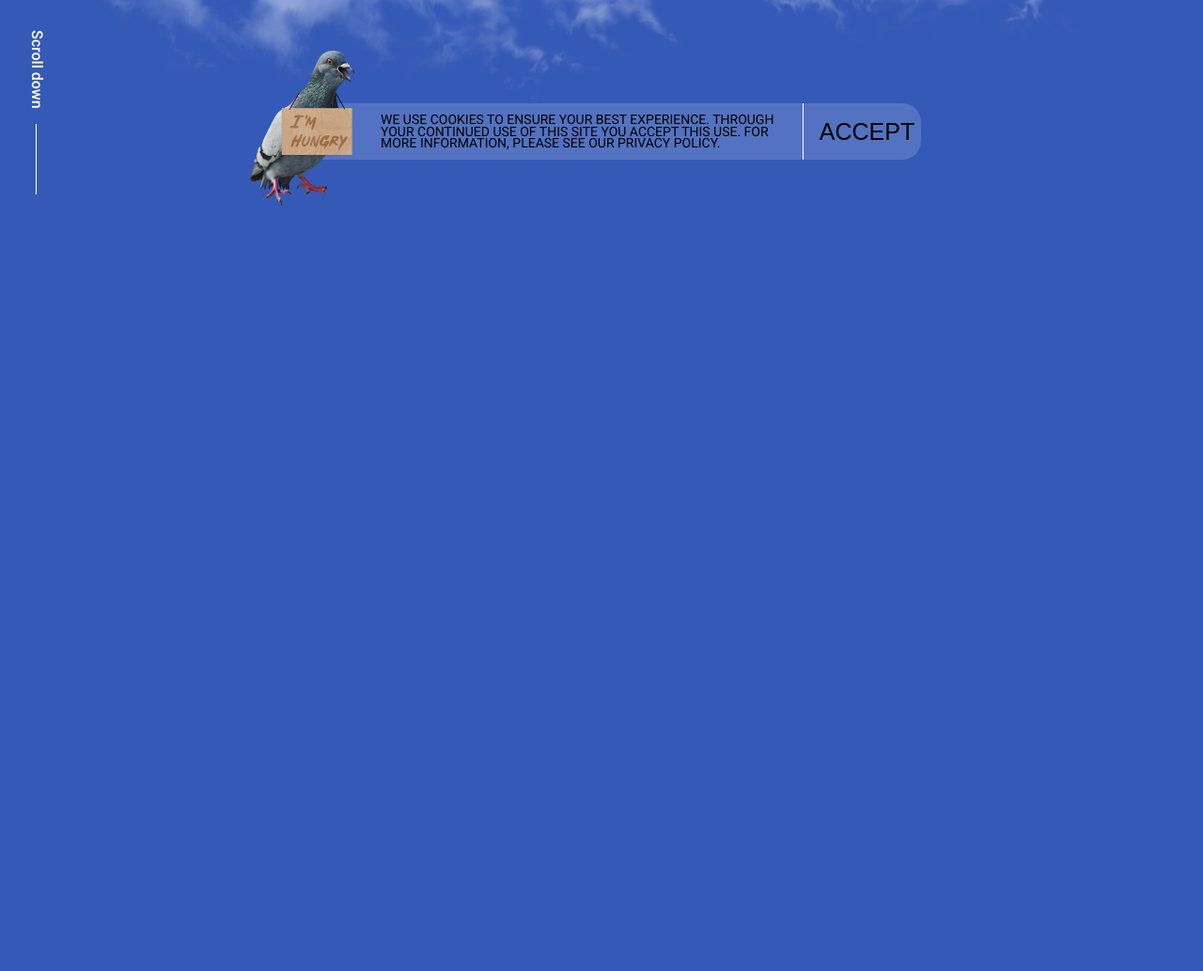
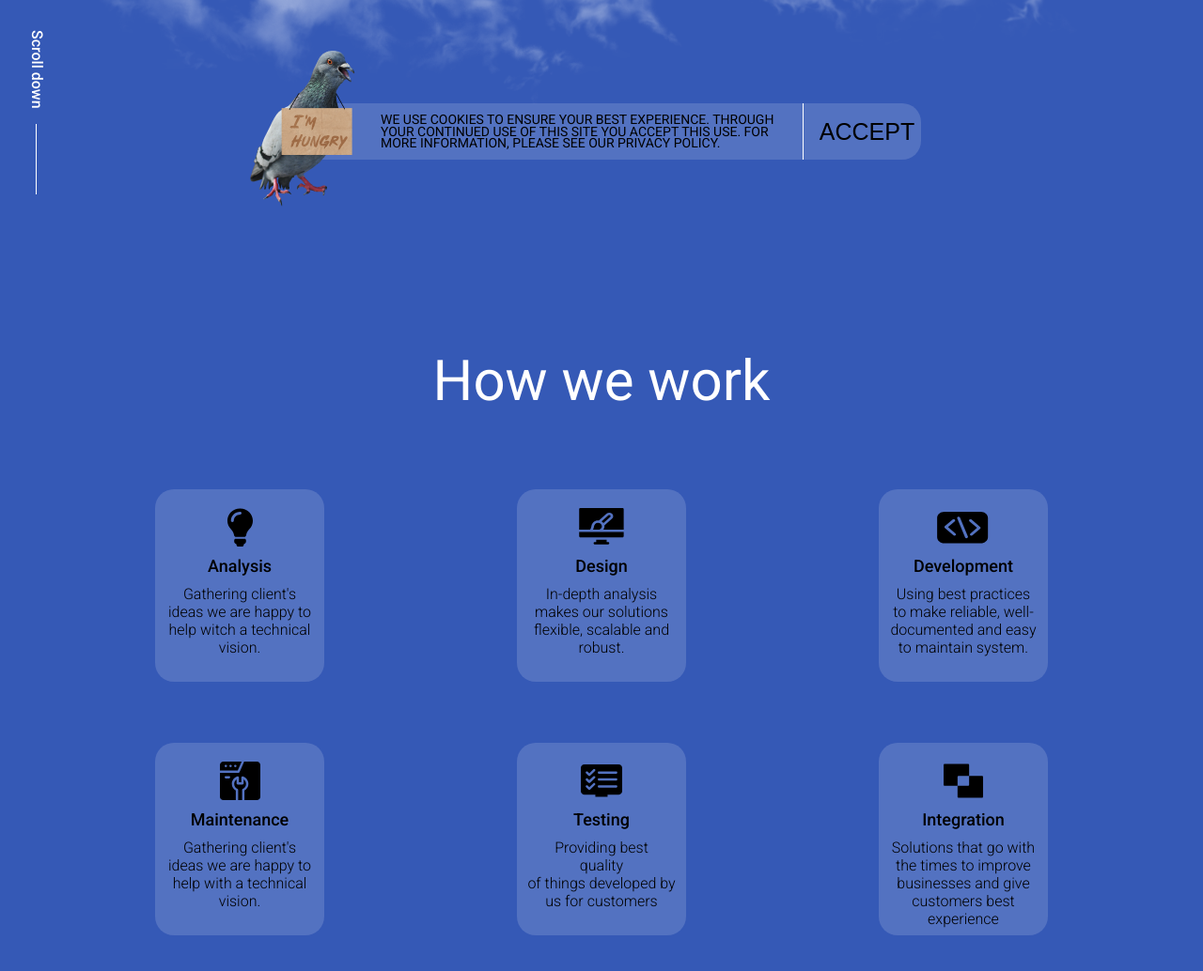
Before and after one commit to Ivanonic/first_site_SASS_NPM, a website: page index.html in a window 1280 px wide. Shown: the part 580-1614 px from the top of the page at 94% size. Before the commit the page ends 880 px from the top, so only its background shows below. Drawn offline with nearby package versions, Linux system fonts and the light colour scheme; files that its build step writes are made by us from their sources.

Commit message:
add of work section

```diff
--- a/index.html
+++ b/index.html
@@ -82,6 +82,65 @@
                 </div>
             </div>
         </section>
+
+        <section class="work_section">
+            <div class="container">
+                <div class="work">
+                    <h2 class="work_title">How we work</h2>
+                    <div class="work_cards-wrapper">
+
+                        <figure class="info-card card-analysis" aria-label="info card analysis">
+                            <svg class="info-card_icon icon-analysis" aria-label="info card analysis icon">
+                                <use href="assets/analysis.svg#analysis-icon" aria-label="sprites svg card analysis icon"></use>
+                            </svg>
+                            <h3 class="info-card_title" aria-label="info card title (1)">Analysis</h3>
+                            <p class="info-card_description card-description1" aria-label="info card description">Gathering client's ideas we are happy to help witch a technical vision.</p>
+                        </figure>
+
+                        <figure class="info-card card-design" aria-label="info card design">
+                            <svg class="info-card_icon icon-design" aria-label="info card design icon">
+                                <use href="assets/web-design.svg#design-icon" aria-label="sprites svg card design icon"></use>
+                            </svg>
+                            <h3 class="info-card_title" aria-label="info card title (2)">Design</h3>
+                            <p class="info-card_description card-description" V\aria-label="info card description">In-depth analysis makes our solutions flexible, scalable and robust.</p>
+                        </figure>
+
+                        <figure class="info-card card-development" aria-label="info card development">
+                            <svg class="info-card_icon icon-development" aria-label="info card development icon">
+                                <use href="assets/dev.svg#development-icon" aria-label="sprites svg card development icon"></use>
+                            </svg>
+                            <h3 class="info-card_title" aria-label="info card title (3)">Development</h3>
+                            <p class="info-card_description card-description3">Using best practices to make reliable, well-documented and easy to maintain system.</p>
+                        </figure>
+
+                        <figure class="info-card card-maintenance" aria-label="info card maintenance">
+                            <svg class="info-card_icon icon-maintenance" aria-label="info card maintenance icon">
+                                <use href="assets/card_4.svg#maintenance-icon" aria-label="sprites svg card maintenance icon"></use>
+                            </svg>
+                            <h3 class="info-card_title" aria-label="info card title (4)">Maintenance</h3>
+                            <p class="info-card_description card-description2">Gathering client's ideas we are happy to help with a technical vision.</p>
+                        </figure>
+
+                        <figure class="info-card card-testing" aria-label="info card testing">
+                            <svg class="info-card_icon icon-testing" aria-label="info card testing icon">
+                                <use href="assets/Testing_5.svg#testing-icon" aria-label="sprites svg card testing icon"></use>
+                            </svg>
+                            <h3 class="info-card_title" aria-label="info card title (5)">Testing</h3>
+                            <p class="info-card_description card-description card-description4">Providing best <br>quality <br>of things developed by us for customers</p>
+                            <p class="info-card_description card-description card-description4_1">Providing best quality of things developed by us for customers</p>
+                        </figure>
+
+                        <figure class="info-card card-integration" aria-label="info card integration">
+                            <svg class="info-card_icon icon-integration" aria-label="info card integration icon">
+                                <use href="assets/Integration-6.svg#integration-icon" aria-label="sprites svg card integration icon"></use>
+                            </svg>
+                            <h3 class="info-card_title" aria-label="info card title (6)">Integration</h3>
+                            <p class="info-card_description">Solutions that go with the times to improve businesses and give customers best experience</p>
+                        </figure>
+                    </div>
+                </div>
+            </div>
+        </section>
     </main>
 </body>
 </html>
--- a/styles/_basic.scss
+++ b/styles/_basic.scss
@@ -21,6 +21,10 @@ li {
     list-style: none;
 }
 
+figure {
+    margin: 0;
+}
+
 .container {
     max-width: 1440px;
     margin: 0 auto;
--- /dev/null
+++ b/styles/_cards.scss
@@ -0,0 +1,99 @@
+@use 'variables' as v;
+@use 'mixins' as m;
+@use 'sass:color';
+
+.info-card {
+    width: 180px;
+    height: 205px;
+    padding: 20px 10px 0 10px;
+    border-radius: 20px;
+    background-color: color.adjust(v.$color_white, $alpha: -0.85);
+    @include m.d-flex(start, center, nowrap, column, 0, 10px);
+
+    .info-card_icon {
+        width: 25px;
+        height: 25px;
+        fill: v.$color_black;
+    }
+
+    &_title {
+        @include m.font(18px, 500, v.$color_black);
+    }
+
+    &_description {
+        text-align: center;
+        @include m.font(16px, 300, v.$color_black);
+    }
+
+    .card-description4 {
+        letter-spacing: 2%;
+    }
+
+    &:hover {
+        cursor: pointer;
+        background-color: color.adjust(v.$color_white, $alpha: -0.96);
+        box-shadow: 0 4px 8px rgba(0, 0, 0, 0.1);
+
+        .info-card_icon {
+            fill: v.$color_white;
+        }
+
+        .info-card_title, .info-card_description {
+            color: v.$color_white;
+        }
+    }
+
+    @media (max-width: v.$media_md) {
+        .card-description1 {
+            line-height: 2;
+            letter-spacing: -2%;
+        }
+
+        .card-description2 {
+            line-height: 2;
+            letter-spacing: -5%;
+        }
+
+        .card-description3 {
+            line-height: 1.4;
+            letter-spacing: -4%;
+        }
+
+        .card-description {
+            line-height: 2;
+            letter-spacing: -4%;
+        }
+    }
+
+    @media (max-width: v.$media_xxxl) {
+        .card-description4_1 {
+            display: none;
+        }
+
+    }
+
+    @media (max-width: v.$media_md) {
+        .card-description4 {
+            display: none;
+        }
+
+        .card-description4_1 {
+            display: block;
+        }
+
+    }
+
+    @media (max-width: v.$media_min) {
+        width: 140px;
+        height: 170px;
+
+        .info-card_title {
+            @include m.font(14px, 400, v.$color_black);
+        }
+
+        .info-card_description {
+            @include m.font(11px, 300, v.$color_black);
+        }
+
+    }
+}
--- a/styles/_importer.scss
+++ b/styles/_importer.scss
@@ -1,3 +1,5 @@
 @forward 'basic';
+@forward 'cards';
 @forward 'header';
 @forward 'hero';
+@forward 'work';
--- a/styles/_variables.scss
+++ b/styles/_variables.scss
@@ -2,7 +2,7 @@ $color_blue: #3559b6;
 $color_white: #ffffff;
 $color_black: #000000;
 
-// $media_xxxl: 4500px;
+$media_xxxl: 4500px;
 $media_xxl: 1400px;
 $media_xl: 1200px;
 $media_lg: 992px;
--- /dev/null
+++ b/styles/_work.scss
@@ -0,0 +1,110 @@
+@use 'variables' as v;
+@use 'mixins' as m;
+@use 'placeholders';
+@use 'sass:color';
+
+.work_section {
+    padding: 70px 20px 180px 20px;
+
+    .work {
+        margin: 0 auto;
+        text-align: center;
+    }
+
+    .work_title {
+        @include m.font(60px, 400, v.$color_white);
+        margin: 0 0 80px 0;
+
+        @media (max-width: v.$media_md) {
+            display: none;
+        }
+    }
+
+    .work_cards-wrapper {
+       margin: 0 auto;
+       max-width: 950px;
+
+       display: grid;
+       grid-template-columns: repeat(3, 1fr);
+       grid-template-rows: repeat(2, 1fr);
+       row-gap: 65px;
+       justify-items: center;
+       align-items: center;
+       grid-template-areas:
+        "analysis design development"
+        "maintenance testing integration";
+
+
+        .card-analysis {
+            grid-area: analysis;
+            justify-self: start;
+        }
+
+        .card-design {
+            grid-area: design;
+        }
+
+        .card-development {
+            grid-area: development;
+            justify-self: end;
+        }
+
+        .card-maintenance {
+            grid-area: maintenance;
+            justify-self: start;
+        }
+
+        .card-testing {
+            grid-area: testing;
+        }
+
+        .card-integration {
+            grid-area: integration;
+            justify-self: end;
+        }
+
+        .icon-analysis {
+            width: 29px;
+            height: 41px;
+        }
+
+        .icon-design {
+            width: 50px;
+            height: 41px;
+        }
+
+        .icon-development {
+            width: 55px;
+            height: 41px;
+        }
+
+        .icon-maintenance {
+            width: 43px;
+            height: 41px;
+        }
+
+        .icon-testing {
+            width: 44px;
+            height: 41px;
+        }
+
+        .icon-integration {
+            width: 42px;
+            height: 41px;
+        }
+
+        @media (max-width: v.$media_md) {
+            grid-template-columns: repeat(2, 1fr);
+            grid-template-rows: repeat(3, 1fr);
+            grid-template-areas:
+            "development analysis"
+            "design maintenance"
+            "integration testing";
+
+
+            .card-analysis, .card-design, .card-development, .card-maintenance, card-testing, .card-integration {
+                justify-self: center;
+            }
+        }
+    }
+}
```
Also changed, not shown: assets/Integration-6.svg (added), assets/Testing_5.svg (added), assets/analysis.svg (added), assets/card_4.svg (added), assets/dev.svg (added), assets/sprites.svg, assets/web-design.svg (added), styles/_hero.scss (renamed from styles/hero.scss), styles/_mixins.scss (renamed from styles/mixins.scss).
